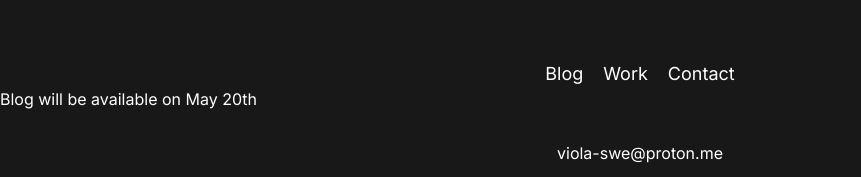
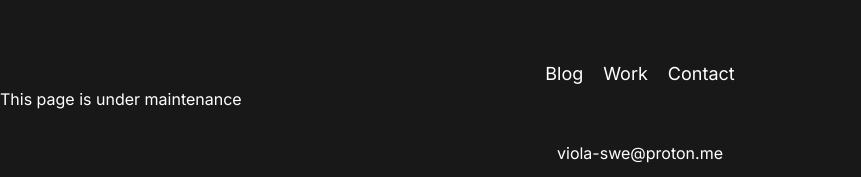
Before and after one commit to idncod/portfolioIdncod, a Next.js app: page /blog in a window 1280 px wide. Shown: the top 177 px of the page, without its empty margins (0-861 px from the left). Built offline with nearby package versions, Linux system fonts and the light colour scheme.

Commit message:
Blog page copy change, temp

```diff
--- a/src/app/blog/page.js
+++ b/src/app/blog/page.js
@@ -37,7 +37,7 @@ const Blog = () => {
 
   return (
     <div className="blog-page">
-      <h1 className={styles.blog}>Blog will be available on May 20th</h1>
+      <h1 className={styles.blog}>This page is under maintenance</h1>
       <div className="blog-posts">
         {blogPosts.map(post => (
           <BlogPost
```
